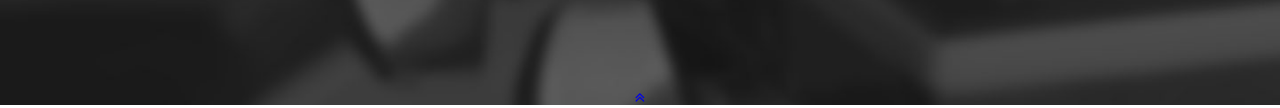
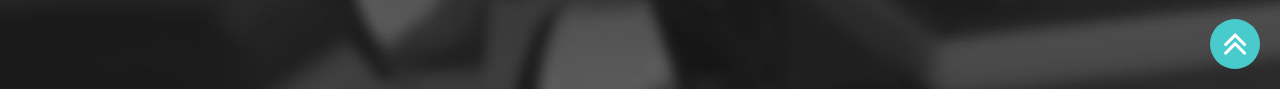
Before and after one commit to mahbub-rajiv/agency, a plain HTML site: page index.html in a window 1280 px wide. Shown: the part 4601-4709 px from the top of the page. Drawn offline with nearby package versions, Linux system fonts and the light colour scheme; a script that the page names is missing.

Commit message:
initial commit

```diff
--- a/css/style.css
+++ b/css/style.css
@@ -268,6 +268,7 @@ footer {
 	background-repeat: no-repeat;
 	background-size: cover;
 	color: #fff;
+	position: relative;
 }
 footer .find-us,
 footer .message {
@@ -347,3 +348,17 @@ footer .message textarea {
 	background-color: #49cbcd;
 	border: none;
 }
+footer span a {
+	position: absolute;
+	bottom: 20px;
+	right: 20px;
+}
+footer span i.fa-angle-double-up {
+    color: #fff;
+    font-size: 40px;
+	background-color: #49cbcd;
+    border-radius: 50%;
+    width: 50px;
+    height: 50px;
+	line-height: 50px;
+}
```
